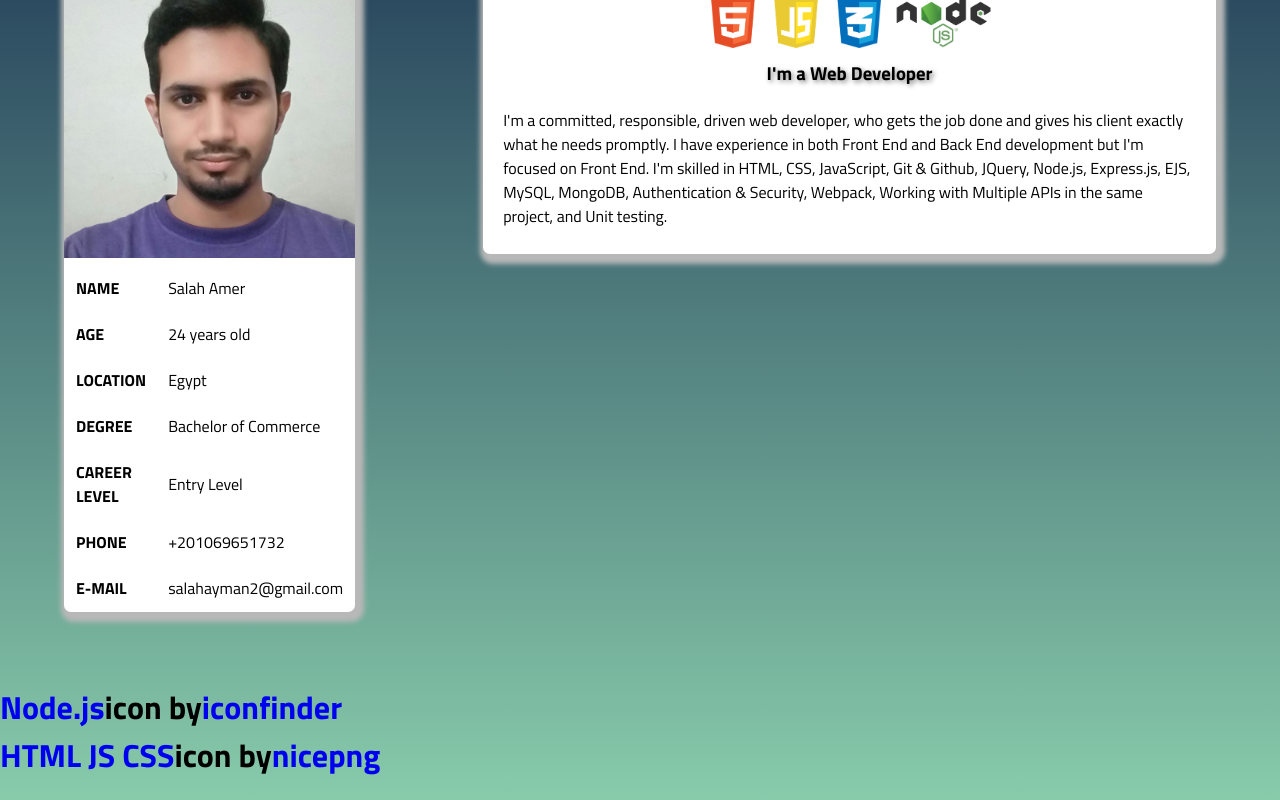
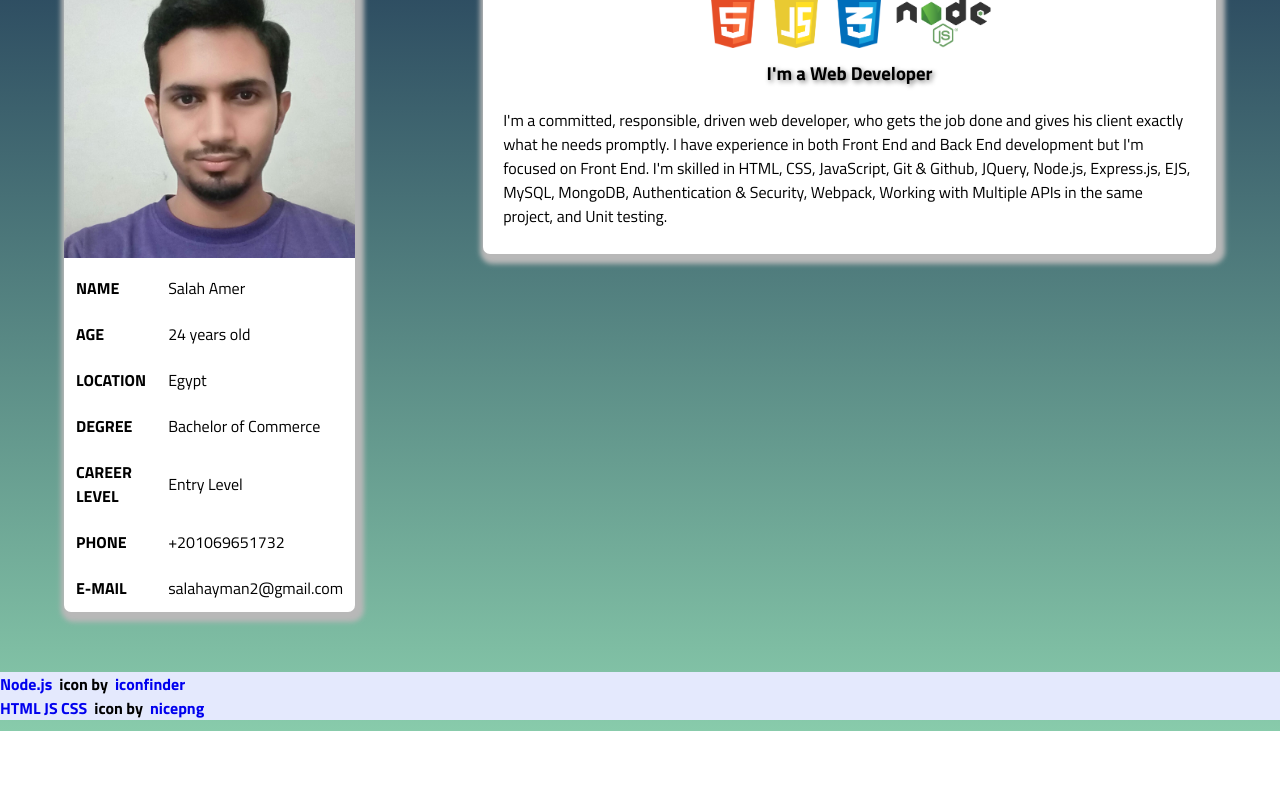
Before and after one commit to SalahAmer2/My-Resume-Website-React, a React (Create React App) app: page / in a window 1280 px wide. Shown: the part 384-1184 px from the top of the page. After the commit the page ends 1115 px from the top, so only its background shows below. Built offline with nearby package versions, Linux system fonts and the light colour scheme.

Commit message:
put styles of footer and then fixed my-projects(it had wrong inline styles syntax), now must put in styles of my-projects page

```diff
--- a/src/components/footer/footer.component.jsx
+++ b/src/components/footer/footer.component.jsx
@@ -1,4 +1,6 @@
 import React from 'react';
+
+import './footer.styles.scss';
 
 const Footer = () => (
     <div>
@@ -8,23 +10,23 @@
              target="_blank"
              href="https://www.iconfinder.com/icons/1012818/code_development_logo_nodejs_icon"
             >
-                Node.js
+                Node.js &nbsp;
             </a>
-                icon by
+                icon by &nbsp;
             <a
              target="_blank"
              href="https://www.iconfinder.com"
             >
-                iconfinder
+                iconfinder &nbsp;
             </a>
             <br />
             <a
              target="_blank"
              href="https://www.nicepng.com/downpng/u2q8w7a9w7r5r5q8_html-css-icon-png/"
             >
-                HTML JS CSS
+                HTML JS CSS &nbsp;
             </a>
-                icon by
+                icon by &nbsp;
             <a
              target="_blank"
              href="https://www.nicepng.com"
--- /dev/null
+++ b/src/components/footer/footer.styles.scss
@@ -0,0 +1,11 @@
+.footer {
+    background-color: #E4E9FD;
+    font-size: 1em;
+}
+
+// .footer {
+//     background-color: #303036;
+//     color: #d3d3d3;
+//     font-size: 1em;
+// }
+// //#E4E9FD
--- a/src/components/linkText/linkText.component.jsx
+++ b/src/components/linkText/linkText.component.jsx
@@ -1,9 +1,9 @@
 import React from 'react';
 
 const LinkText = ({ sentence, gitHubLink }) => (
-    <p class="linkText">
+    <p className="linkText">
         {sentence}
-        <a target="_blank" style="text-decoration: underline" href={gitHubLink}>
+        <a target="_blank" style={{textDecoration: 'underline'}} href={gitHubLink}>
             <strong>here</strong>
         </a>.
     </p>
--- a/src/pages/my-projects/my-projects.component.jsx
+++ b/src/pages/my-projects/my-projects.component.jsx
@@ -14,8 +14,8 @@
 const MyProjects = () => (
     <div>
         <br />
-        <div class="containerDiv">
-            <div style="padding: 10px">
+        <div className="containerDiv">
+            <div style={{padding: '10px'}}>
                 <LinkText
                     sentence="Link to my GitHub Profile's Repositories"
                     gitHubLink="https://github.com/SalahAmer2?tab=repositories"
```
